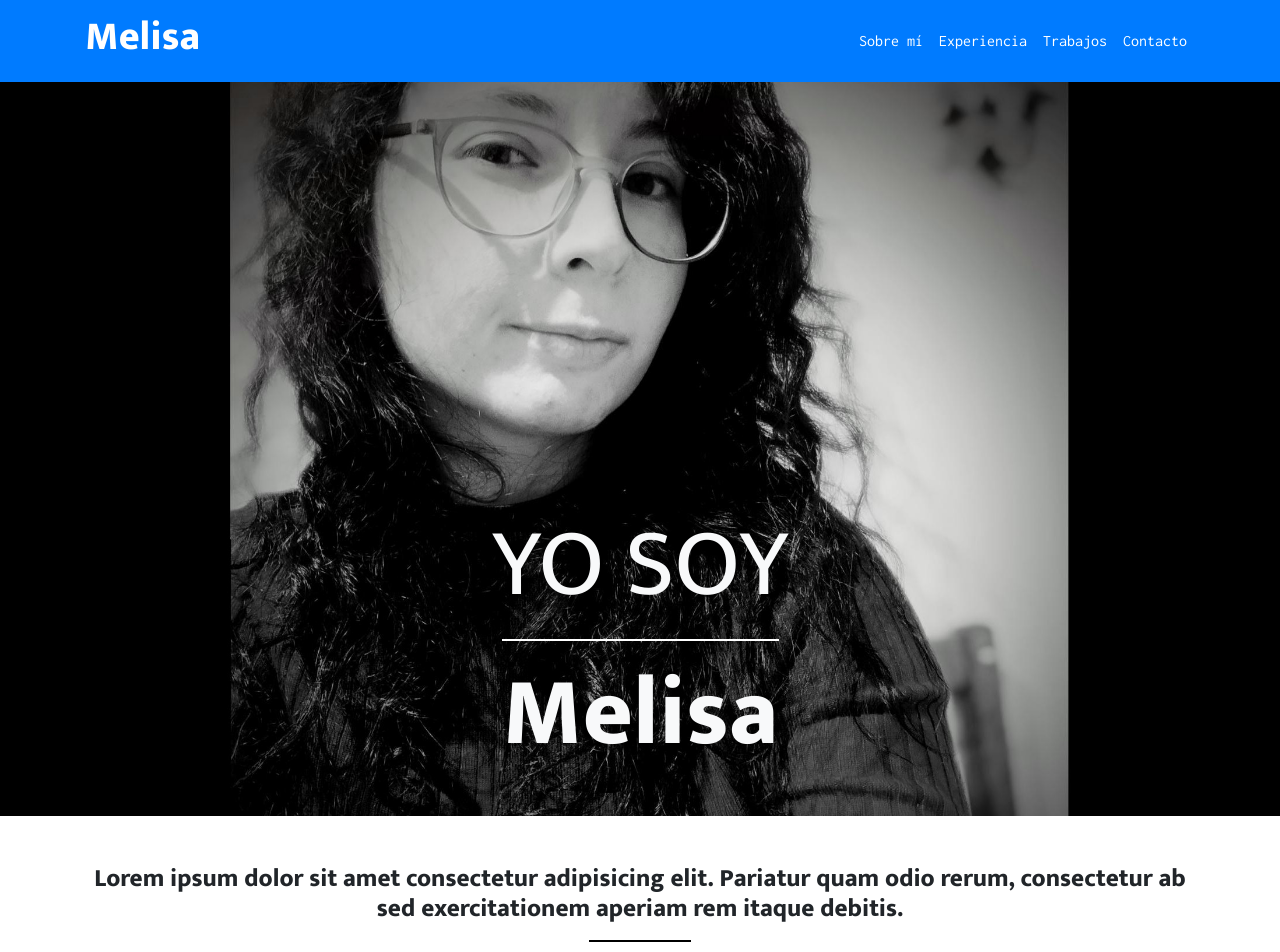
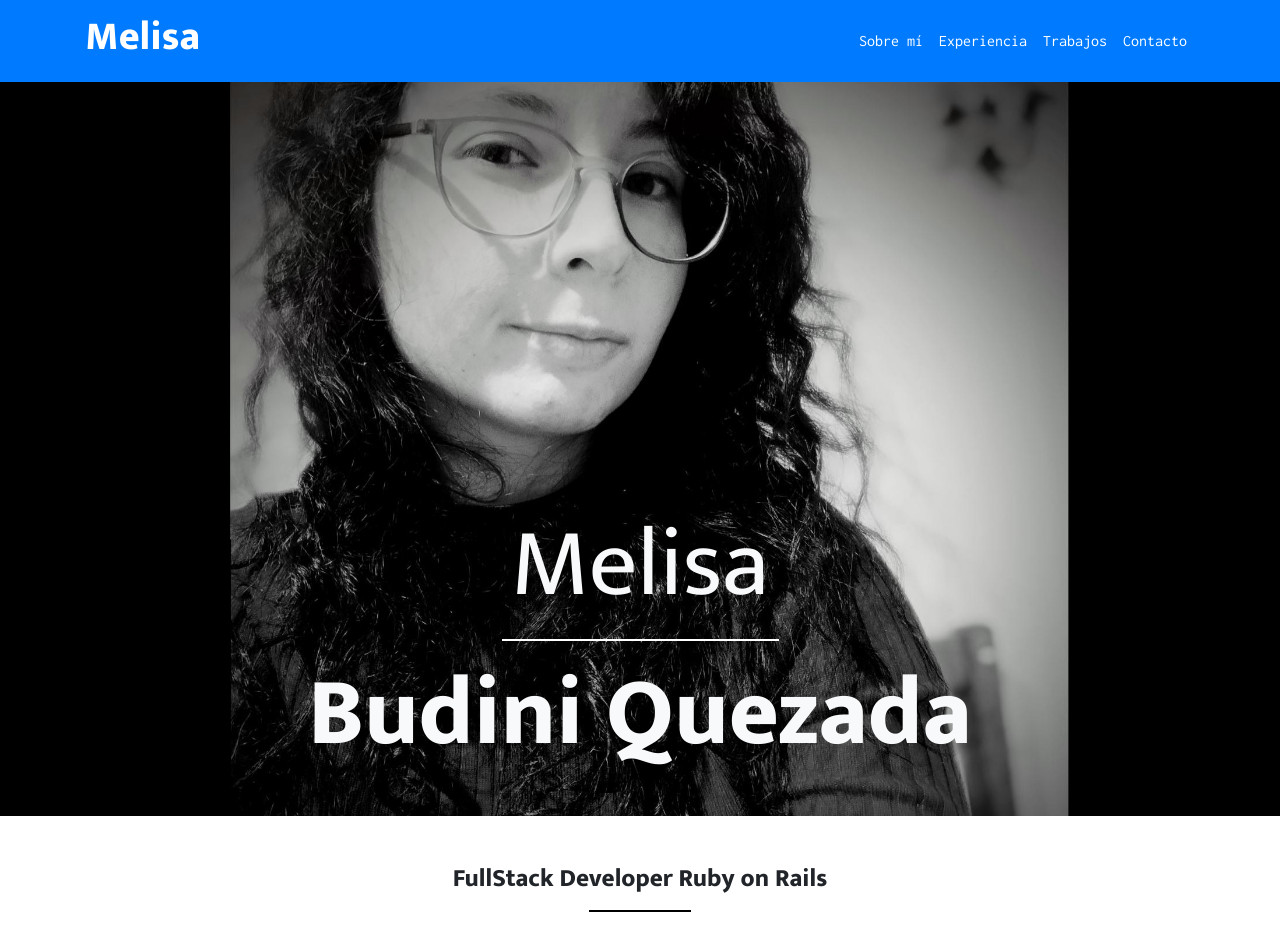
Before and after one commit to nbakai/prueba_mi_portafolio, a plain HTML site: page index.html in a window 1280 px wide. Shown: the top 952 px of the page. Drawn offline with nearby package versions, Linux system fonts and the light colour scheme; a script that the page names is missing.

Commit message:
edit view

```diff
--- a/index.html
+++ b/index.html
@@ -41,13 +41,13 @@
         </nav>
         <header class="container-fluid hero text-light text-center">
             <div >
-                <h1 class="display-1 my-2">YO SOY</h1>
+                <h1 class="display-1 my-2">Melisa</h1>
                 <hr class="hrblanco mx-auto">
-                <h2 class="display-1 font-weight-bold mb-4">Melisa</h2>
+                <h2 class="display-1 font-weight-bold mb-4">Budini Quezada</h2>
             </div>
         </header>
         <section id="sobre" class="container text-center my-5  d-sm-none d-none d-md-block">
-            <h3>Lorem ipsum dolor sit amet consectetur adipisicing elit. Pariatur quam odio rerum, consectetur ab sed exercitationem aperiam rem itaque debitis.</h3>
+            <h3>FullStack Developer Ruby on Rails</h3>
             <hr class="hrnegro mb-5 mx-auto">
             <div class="row">
                 <div class="col-md-6 text-left my-3">
```
Also changed, not shown: 1 other file.
